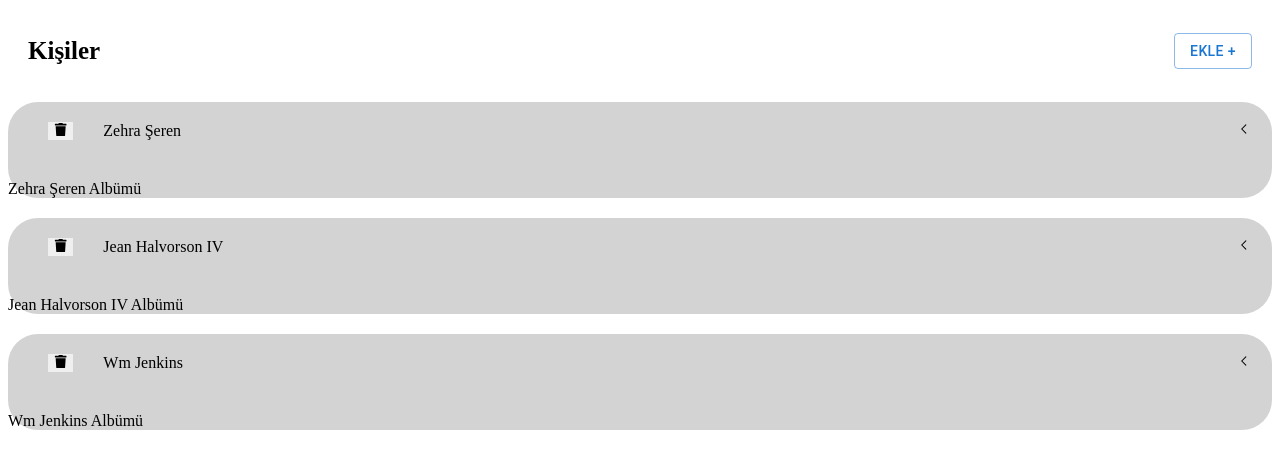
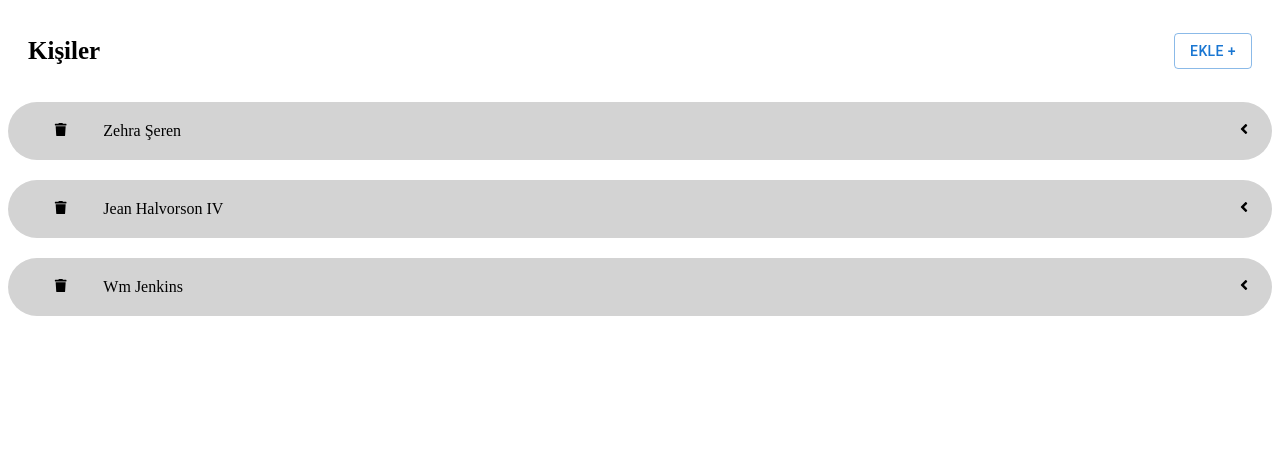
Before and after one commit to zehraseren/personal, a React (Vite) app: page / in a window 1280 px wide. Shown: the top 468 px of the page. Built offline with nearby package versions, Linux system fonts and the light colour scheme; data requests are answered from the project's data file.

Commit message:
Dinamik olarak albümleri gösterme.

```diff
--- a/src/App.css
+++ b/src/App.css
@@ -9,7 +9,7 @@
   margin-right: 30px;
   border: none;
   cursor: pointer;
-  /*background-color: transparent;*/
+  background-color: transparent;
 }
 
 .panelDiv {
--- a/src/components/ExpandablePanel.jsx
+++ b/src/components/ExpandablePanel.jsx
@@ -1,17 +1,22 @@
-import { GoChevronDown, GoChevronLeft } from "react-icons/go";
+import { FaAngleLeft, FaAngleDown } from "react-icons/fa";
+import { useState } from "react";
 
 function ExpandablePanel({ header, children }) {
+  const [expanded, setExpanded] = useState(false);
+  const handleClick = () => {
+    setExpanded(!expanded);
+  };
 
   return (
     <div className="panelDiv">
       <div className="topArrangement">
         <div className="topArrangement">{header}</div>
-        <div>
-          <GoChevronLeft />
+        <div onClick={handleClick}>
+          {expanded ? <FaAngleDown /> : <FaAngleLeft />}
         </div>
       </div>
 
-      {children}
+      {expanded && <div>{children}</div>}
     </div>
   );
 }
```
